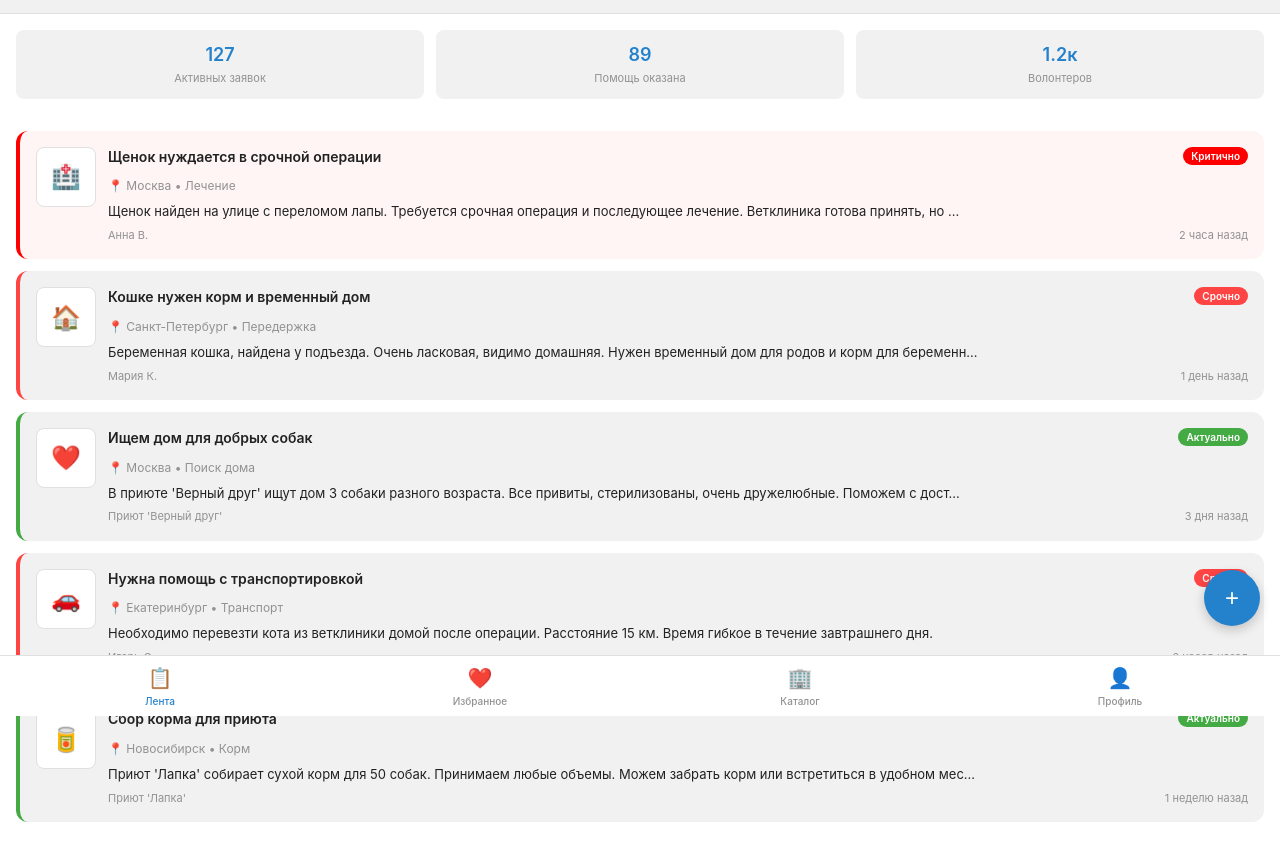
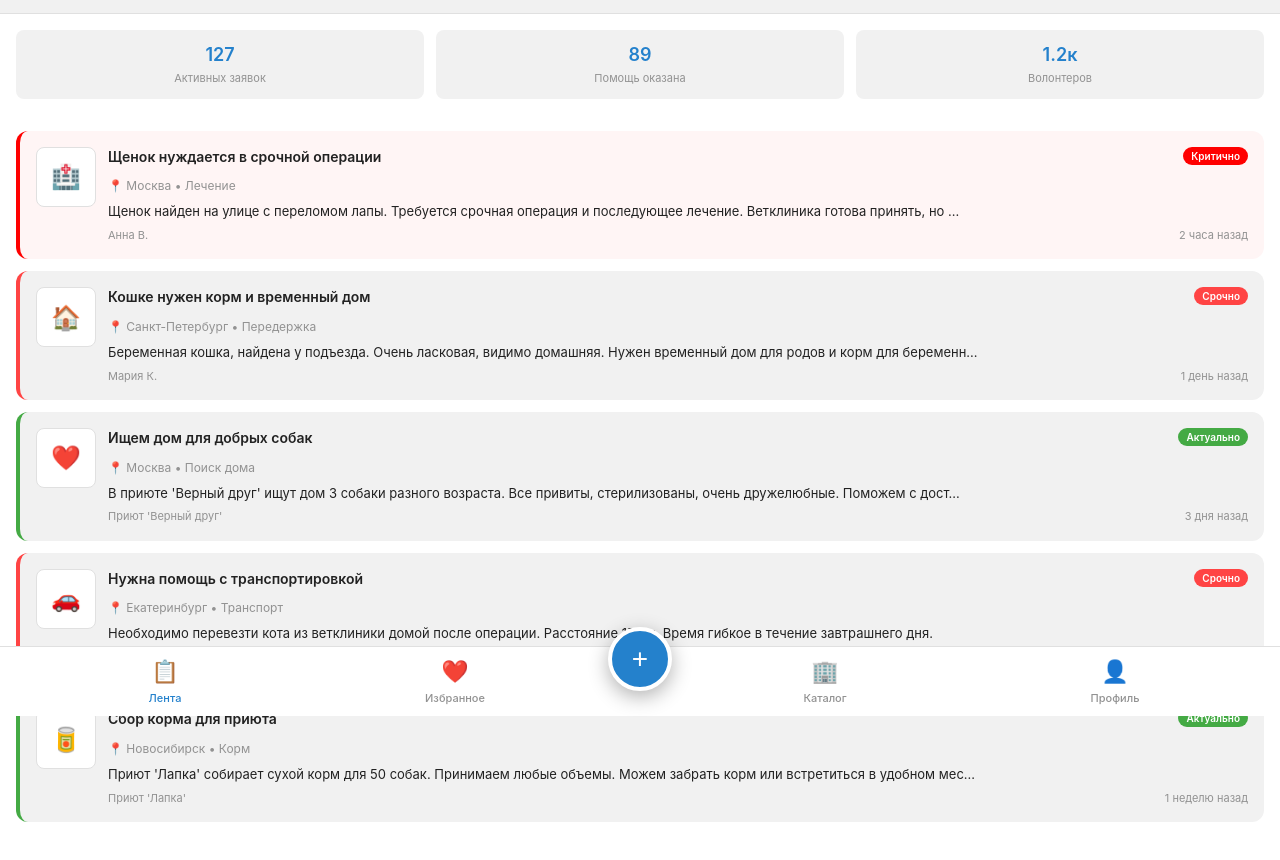
Before and after one commit to taktarovg/petshelp, a plain HTML site: page index.html in a window 1280 px wide. Shown: the part 84-944 px from the top of the page. Drawn offline with Linux system fonts and the light colour scheme.

Commit message:
Обновил кнопку

```diff
--- a/css/styles.css
+++ b/css/styles.css
@@ -178,19 +178,26 @@ body {
 }
 
 .fab {
-    position: fixed;
-    bottom: 90px;
-    right: 20px;
-    width: 56px;
-    height: 56px;
+    position: absolute;
+    bottom: 25px;
+    left: 50%;
+    transform: translateX(-50%);
+    width: 64px;
+    height: 64px;
     border-radius: 50%;
     background: var(--tg-theme-button-color);
     color: var(--tg-theme-button-text-color);
-    border: none;
-    font-size: 24px;
+    border: 4px solid var(--tg-theme-bg-color);
+    font-size: 28px;
     cursor: pointer;
-    box-shadow: 0 4px 12px rgba(0,0,0,0.2);
-    z-index: 1000;
+    box-shadow: 0 6px 20px rgba(0,0,0,0.3);
+    z-index: 101;
+    transition: transform 0.2s ease, box-shadow 0.2s ease;
+}
+
+.fab:hover {
+    transform: translateX(-50%) scale(1.1);
+    box-shadow: 0 8px 25px rgba(0,0,0,0.4);
 }
 
 .modal {
@@ -592,7 +599,9 @@ body {
     background: var(--tg-theme-bg-color);
     border-top: 1px solid #e0e0e0;
     display: flex;
+    height: 70px;
     z-index: 100;
+    padding: 0 20px;
 }
 
 .nav-item {
@@ -608,6 +617,9 @@ body {
     display: flex;
     flex-direction: column;
     align-items: center;
+    justify-content: center;
+    min-height: 60px;
+    position: relative;
 }
 
 .nav-item.active {
@@ -616,17 +628,27 @@ body {
 
 .nav-item:hover {
     background: var(--tg-theme-secondary-bg-color);
+    border-radius: 8px;
 }
 
 .nav-icon {
-    font-size: 20px;
-    margin-bottom: 2px;
+    font-size: 22px;
+    margin-bottom: 4px;
     display: block;
 }
 
 .nav-label {
-    font-size: 10px;
+    font-size: 11px;
     font-weight: 500;
+}
+
+/* Пространство для центральной кнопки */
+.nav-item:nth-child(2) {
+    margin-right: 80px;
+}
+
+.nav-item:nth-child(3) {
+    margin-left: 80px;
 }
 
 .favorite-item {
--- a/index.html
+++ b/index.html
@@ -57,6 +57,7 @@
                 <span class="nav-icon">❤️</span>
                 <span class="nav-label">Избранное</span>
             </a>
+            <button class="fab" onclick="openCreateModal()">+</button>
             <a href="catalog.html" class="nav-item">
                 <span class="nav-icon">🏢</span>
                 <span class="nav-label">Каталог</span>
@@ -66,8 +67,6 @@
                 <span class="nav-label">Профиль</span>
             </a>
         </div>
-
-        <button class="fab" onclick="openCreateModal()">+</button>
     </div>
 
     <!-- Create Modal -->
--- a/js/common.js
+++ b/js/common.js
@@ -312,3 +312,19 @@ function copyLink(id) {
         document.body.removeChild(textArea);
     }
 }
+
+// Global function to open create modal (redirect to index if not on index page)
+function openCreateModal() {
+    if (window.location.pathname.includes('index.html') || window.location.pathname === '/') {
+        // We're on the index page, try to open modal
+        const modal = document.getElementById('createModal');
+        if (modal) {
+            modal.style.display = 'block';
+        } else {
+            console.warn('Create modal not found on this page');
+        }
+    } else {
+        // Redirect to index page
+        window.location.href = 'index.html';
+    }
+}
```
Also changed, not shown: catalog.html (+1 -0 lines), favorites.html (+1 -0 lines), profile.html (+1 -0 lines), 1 other file.
